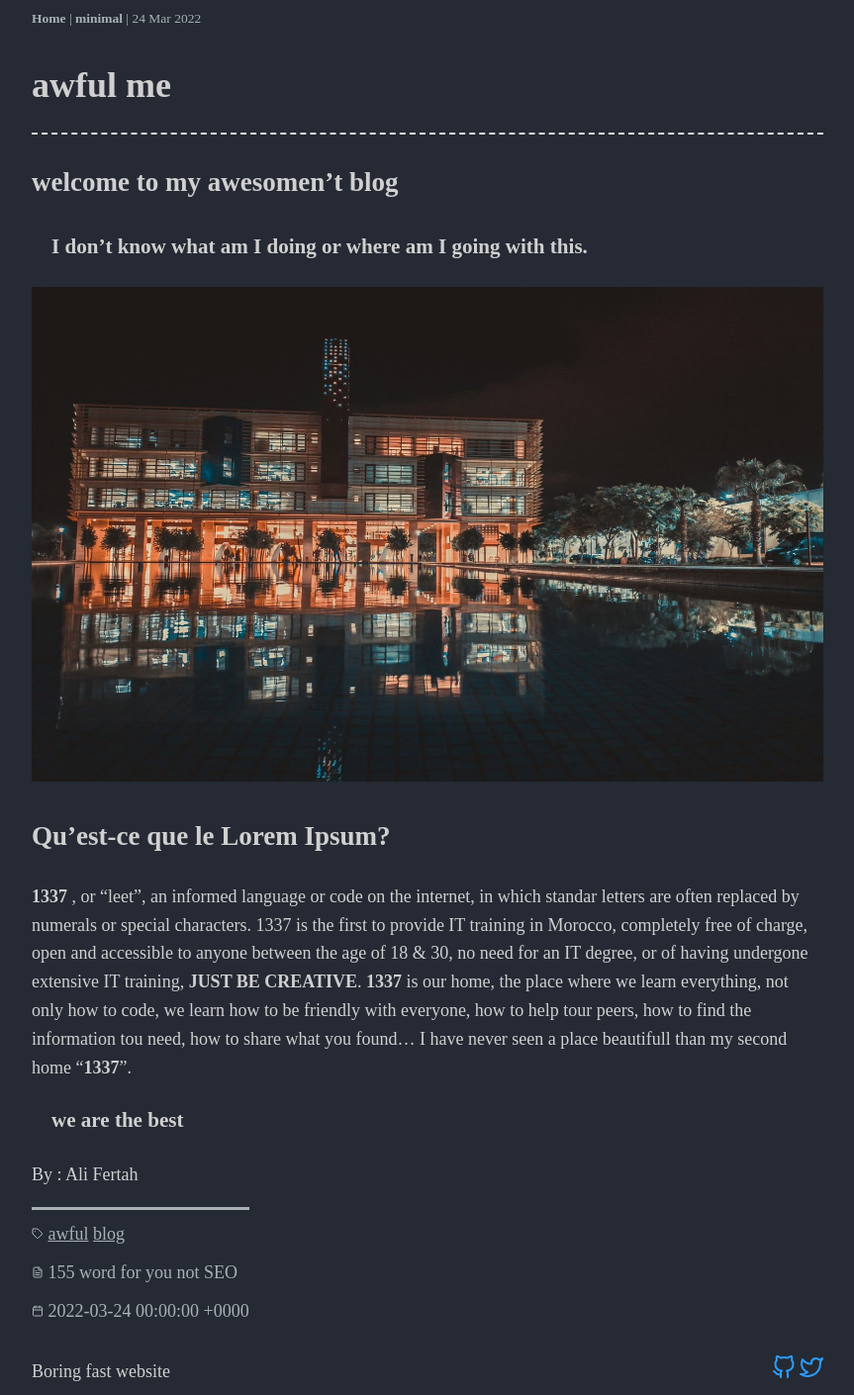
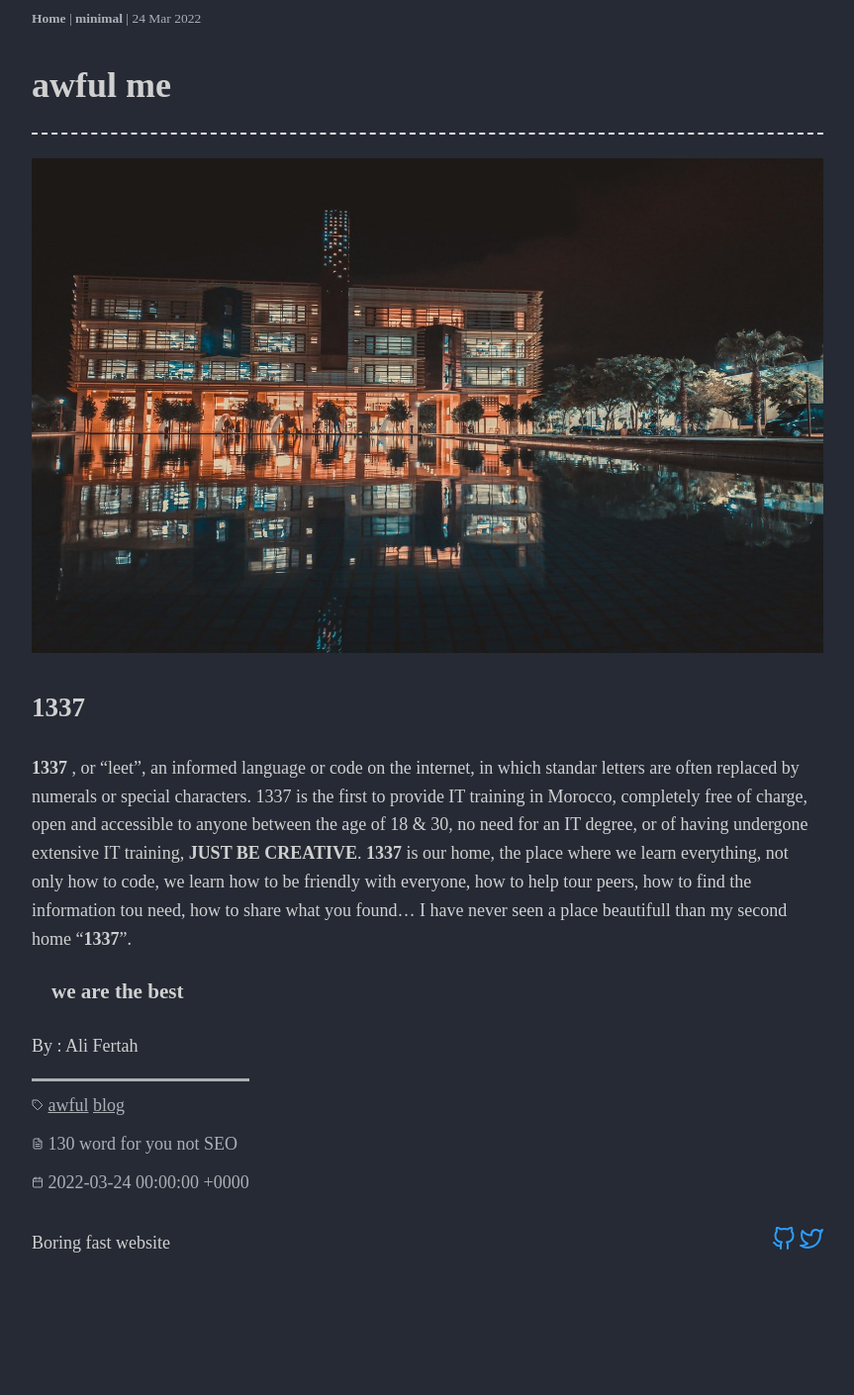
Before and after one commit to alifertah/alifertah.github.io, a Jekyll site: the page built from _posts/2024-03-24-why-am-i-doing-this.md, in a window 1280 px wide. Shown: the whole page at 99% size, without its empty margins (208-1071 px from the left). Built offline with Jekyll 4.4.1, drawn with Linux system fonts in a browser that asks for light colours; after the commit the page ends 1280 px from its top, so only the background shows below that.

Commit message:
editing title

```diff
--- a/_posts/2024-03-24-why-am-i-doing-this.md
+++ b/_posts/2024-03-24-why-am-i-doing-this.md
@@ -5,10 +5,8 @@ tags: awful blog
 category: minimal
 date: 24-03-2022
 ---
-# welcome to my awesomen't blog
-### I don't know what am I doing or where am I going with this.
 ![](/1337.jpeg)
-## Qu'est-ce que le Lorem Ipsum?
+## 1337
 
 **1337** , or "leet", an informed language or code on the internet, in which standar letters are often replaced by numerals or special characters.
 1337 is the first to provide IT training in Morocco, completely free of charge, open and accessible to anyone between the age of 18 & 30, no need for an IT degree, or of having undergone extensive IT training, **JUST BE CREATIVE**.
```
